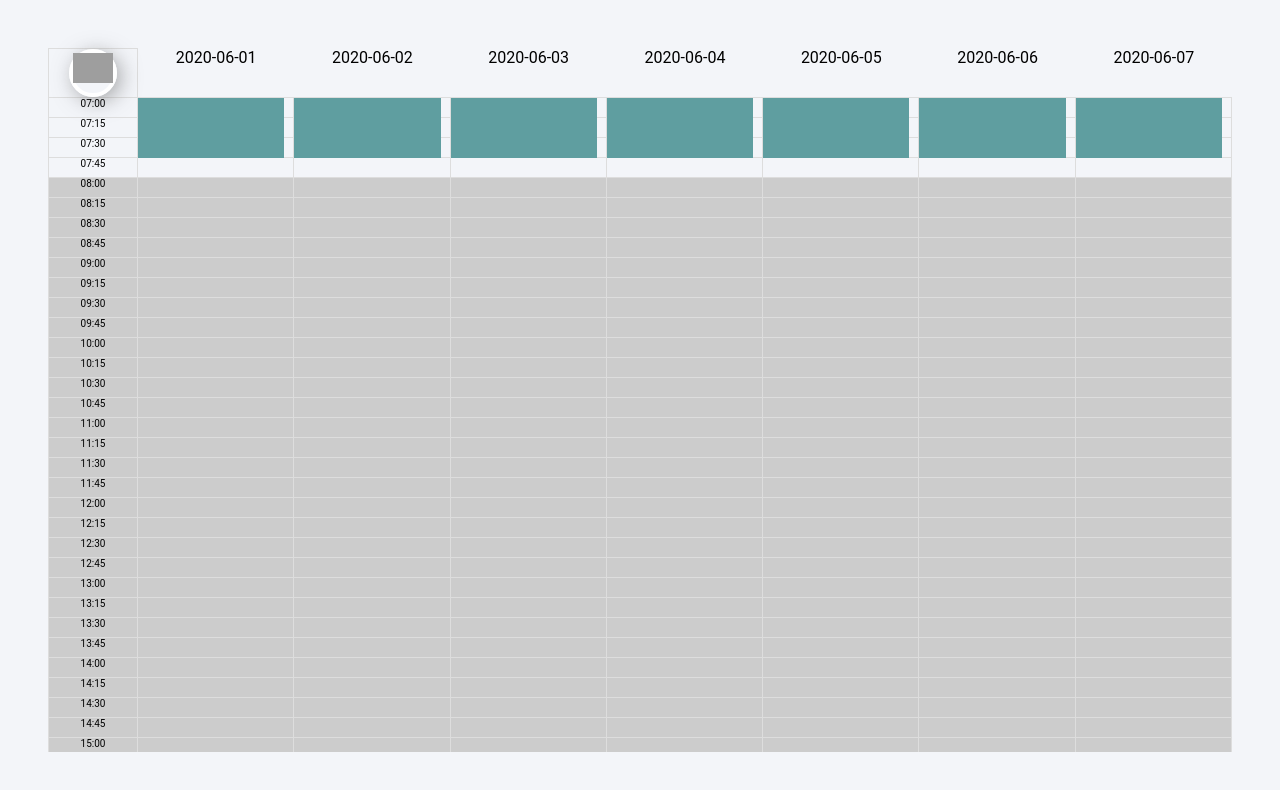
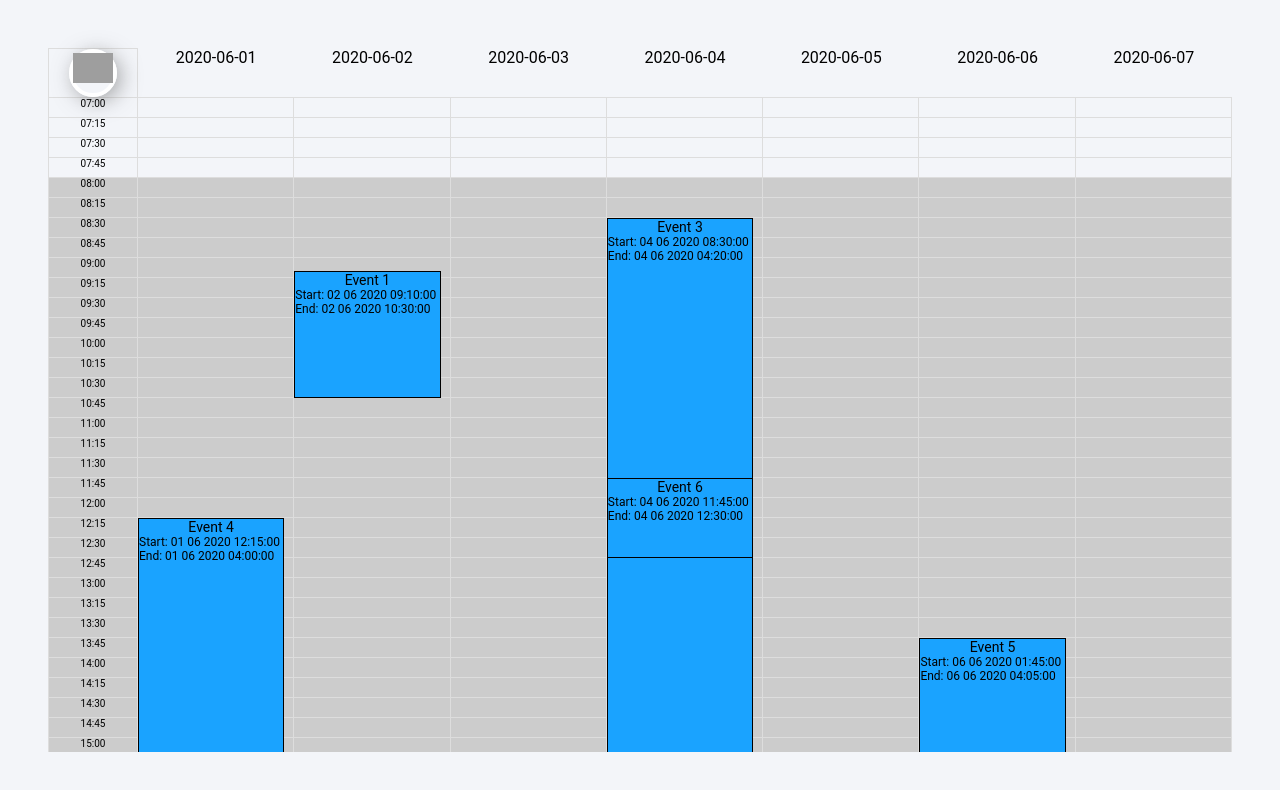
Before and after one commit to calledmeanh/calendar, a React (Create React App) app: page / in a window 1280 px wide. Shown: the top 790 px of the page. Built offline with nearby package versions, Linux system fonts and the light colour scheme; grey boxes are pictures that could not be loaded.

Commit message:
display event on calendar

```diff
--- a/src/app/Calendar/Content/Content.presenter.tsx
+++ b/src/app/Calendar/Content/Content.presenter.tsx
@@ -1,30 +1,43 @@
 import React, { useContext } from "react";
+import moment from "moment";
 import "./Content.style.scss";
 import { ContentContainerModule } from "./Content.container";
 import TimeColumn from "./TimeColumn";
 import DayColumn from "./DayColumn";
-import { CalendarContext } from "../../../constants";
+import { CalendarContext, DEFAULT_DATE_FOTMAT } from "../../../constants";
+import { week } from "../../../mocks";
 
 const ContentPresenter: React.FC<ContentContainerModule.Prensenter> = () => {
-  const { duration, displayDuration, workingTime, dayTime } = useContext(
-    CalendarContext
-  );
+  const {
+    duration,
+    displayDuration,
+    workingTime,
+    dayTime,
+    events,
+  } = useContext(CalendarContext);
   const childProps = {
     duration,
     displayDuration,
     workingTime,
     dayTime,
   };
+
+  let mappingEvents: { [key: string]: any } = {};
+  if (events && events.length > 0) {
+    for (let i = 0; i < events.length; i++) {
+      const evtDay = moment(events[i].timeStart)
+        .format(DEFAULT_DATE_FOTMAT)
+        .toString();
+      mappingEvents[evtDay] = [...(mappingEvents[evtDay] || []), events[i]];
+    }
+  }
+
   return (
     <div className="content">
       <TimeColumn {...childProps} />
-      <DayColumn {...childProps} />
-      <DayColumn {...childProps} />
-      <DayColumn {...childProps} />
-      <DayColumn {...childProps} />
-      <DayColumn {...childProps} />
-      <DayColumn {...childProps} />
-      <DayColumn {...childProps} />
+      {week.map((w) => {
+        return <DayColumn key={w} events={mappingEvents[w] || undefined} />;
+      })}
     </div>
   );
 };
--- a/src/app/Calendar/Content/DayColumn/DayColumn.container.tsx
+++ b/src/app/Calendar/Content/DayColumn/DayColumn.container.tsx
@@ -1,10 +1,13 @@
 import React, { Component } from "react";
 import DayColumnPresenter from "./DayColumn.presenter";
+import { TEvent } from "../../../../models";
 
 export declare module DayColumnContainerModule {
-  export type Props = {};
+  export type Props = {
+    events: TEvent[] | undefined;
+  };
   export type State = {};
-  export type Presenter = {};
+  export type Presenter = { events: TEvent[] | undefined };
 }
 
 class DayColumnContainer extends Component<
@@ -12,7 +15,7 @@ class DayColumnContainer extends Component<
   DayColumnContainerModule.State
 > {
   render() {
-    return <DayColumnPresenter />;
+    return <DayColumnPresenter events={this.props.events} />;
   }
 }
 
--- a/src/app/Calendar/Content/DayColumn/DayColumn.presenter.tsx
+++ b/src/app/Calendar/Content/DayColumn/DayColumn.presenter.tsx
@@ -16,6 +16,7 @@ const DayColumnPresenter: React.FC<DayColumnContainerModule.Presenter> = (
     context.dayTime.start,
     context.duration
   );
+
   return (
     <div className="day-column">
       {new Array(times).fill(0).map((t, i) => {
@@ -33,7 +34,7 @@ const DayColumnPresenter: React.FC<DayColumnContainerModule.Presenter> = (
           />
         );
       })}
-      <EventGroup />
+      <EventGroup events={props.events} />
     </div>
   );
 };
--- a/src/app/Calendar/Content/DayColumn/DayColumn.style.scss
+++ b/src/app/Calendar/Content/DayColumn/DayColumn.style.scss
@@ -3,4 +3,5 @@
   position: relative;
   display: flex;
   flex-direction: column;
+  height: 100%;
 }
--- a/src/app/Calendar/Content/Event/Event.presenter.tsx
+++ b/src/app/Calendar/Content/Event/Event.presenter.tsx
@@ -1,6 +1,29 @@
 import React from "react";
 import "./Event.style.scss";
-const EventPresenter = () => {
-  return <div className="event"></div>;
+import { TEvent } from "../../../../models";
+import moment from "moment";
+import { DEFAULT_DATE_TIME_FOTMAT } from "../../../../constants";
+
+interface Props {
+  top: string;
+  bottom: string;
+  event: TEvent;
+}
+
+const EventPresenter: React.FC<Props> = (props) => {
+  return (
+    <div style={{ top: props.top, bottom: props.bottom }} className="event">
+      <div className="event-title">{props.event.title}</div>
+      <div className="event-content">
+        <div>
+          Start:{" "}
+          {moment(props.event.timeStart).format(DEFAULT_DATE_TIME_FOTMAT)}
+        </div>
+        <div>
+          End: {moment(props.event.timeEnd).format(DEFAULT_DATE_TIME_FOTMAT)}
+        </div>
+      </div>
+    </div>
+  );
 };
 export default EventPresenter;
--- a/src/app/Calendar/Content/Event/Event.style.scss
+++ b/src/app/Calendar/Content/Event/Event.style.scss
@@ -1,10 +1,16 @@
 .event {
+  font-size: 1.2rem;
   width: 100%;
-  height: 6rem;
-  min-height: 2rem;
+  min-height: 0;
   max-height: 100%;
-  background-color: cadetblue;
+  background-color: #1aa3ff;
   cursor: pointer;
   overflow: hidden;
   position: absolute;
+  border: 1px solid #000;
+  &-title {
+    text-align: center;
+    color: #000;
+    font-size: 1.4rem;
+  }
 }
--- a/src/app/Calendar/EventGroup/EventGroup.container.tsx
+++ b/src/app/Calendar/EventGroup/EventGroup.container.tsx
@@ -1,19 +1,25 @@
 import React, { Component } from "react";
 import EventGroupPresenter from "./EventGroup.presenter";
+import { TEvent } from "../../../models";
 
 export declare module EventGroupContainerModule {
-  export type Props = {};
+  export type Props = {
+    events: TEvent[] | undefined;
+  };
   export type State = {};
 
-  export type Prensenter = {};
+  export type Prensenter = {
+    events: TEvent[] | undefined;
+  };
 }
 
 class EventGroupContainer extends Component<
   EventGroupContainerModule.Props,
   EventGroupContainerModule.State
 > {
+
   render() {
-    return <EventGroupPresenter />;
+    return <EventGroupPresenter events={this.props.events} />;
   }
 }
 
--- a/src/app/Calendar/EventGroup/EventGroup.presenter.tsx
+++ b/src/app/Calendar/EventGroup/EventGroup.presenter.tsx
@@ -1,14 +1,82 @@
-import React from "react";
+import React, { useEffect, useContext, useState } from "react";
 import "./EventGroup.style.scss";
 import { EventGroupContainerModule } from "./EventGroup.container";
-import EventPresenter from "../Content/Event/Event.presenter";
+import Event from "../Content/Event/Event.presenter";
+import { TDayTime, TEvent } from "../../../models";
+import { CalendarContext } from "../../../constants";
+import { TimeService } from "../../../services";
 
 const EventGroupPresenter: React.FC<EventGroupContainerModule.Prensenter> = (
   props
 ) => {
+  const context = useContext(CalendarContext);
+  const [timeCellPos, setTimeCellPos] = useState<any>(null);
+  const calcEventPosition = (dayTime: TDayTime, evt: TEvent, eventPos: any) => {
+    const evtStartTime = new Date(evt.timeStart);
+    const evtEndTime = new Date(evt.timeEnd);
+    const evtStartSeconds = TimeService.covertHourToSeconds(
+      evtStartTime.getHours(),
+      evtStartTime.getMinutes()
+    );
+    const evtEndSeconds = TimeService.covertHourToSeconds(
+      evtEndTime.getHours(),
+      evtEndTime.getMinutes()
+    );
+
+    const top = TimeService.calcDistanceBetweenTimes(
+      evtStartSeconds,
+      dayTime.start,
+      context.duration,
+      eventPos.height
+    );
+    const bottom = TimeService.calcDistanceBetweenTimes(
+      dayTime.end,
+      evtEndSeconds,
+      context.duration,
+      eventPos.height
+    );
+
+    return {
+      top,
+      bottom,
+    };
+  };
+
+  const getLineHeightEvent = () => {
+    const timeCell = document.querySelector(".time-cell");
+
+    return timeCell?.getBoundingClientRect();
+  };
+
+  const handleResponsive = () => {
+    setTimeCellPos(getLineHeightEvent());
+  };
+
+  useEffect(() => {
+    handleResponsive();
+    window.addEventListener("resize", handleResponsive);
+    return () => {
+      window.removeEventListener("resize", handleResponsive);
+    };
+  }, []);
+
   return (
     <div className="event-group">
-      <EventPresenter />
+      {timeCellPos &&
+        props.events &&
+        props.events.length > 0 &&
+        props.events.map((e) => {
+          const evtPos = calcEventPosition(context.dayTime, e, timeCellPos);
+
+          return (
+            <Event
+              key={e.id}
+              top={`${evtPos.top}px`}
+              bottom={`${evtPos.bottom}px`}
+              event={e}
+            />
+          );
+        })}
     </div>
   );
 };
--- a/src/mocks/events.ts
+++ b/src/mocks/events.ts
@@ -7,4 +7,34 @@ export const EVENTS: TEvent[] = [
     timeStart: new Date("2020-06-02 09:10:00").toISOString(),
     timeEnd: new Date("2020-06-02 10:30:00").toISOString(),
   },
+  {
+    id: "evt2",
+    title: "Event 2",
+    timeStart: new Date("2020-06-02 15:35:00").toISOString(),
+    timeEnd: new Date("2020-06-02 16:20:00").toISOString(),
+  },
+  {
+    id: "evt3",
+    title: "Event 3",
+    timeStart: new Date("2020-06-04 08:30:00").toISOString(),
+    timeEnd: new Date("2020-06-04 16:20:00").toISOString(),
+  },
+  {
+    id: "evt4",
+    title: "Event 4",
+    timeStart: new Date("2020-06-01 12:15:00").toISOString(),
+    timeEnd: new Date("2020-06-01 16:00:00").toISOString(),
+  },
+  {
+    id: "evt5",
+    title: "Event 5",
+    timeStart: new Date("2020-06-06 13:45:00").toISOString(),
+    timeEnd: new Date("2020-06-06 16:05:00").toISOString(),
+  },
+  {
+    id: "evt6",
+    title: "Event 6",
+    timeStart: new Date("2020-06-04 11:45:00").toISOString(),
+    timeEnd: new Date("2020-06-04 12:30:00").toISOString(),
+  },
 ];
--- a/src/services/time.ts
+++ b/src/services/time.ts
@@ -12,7 +12,23 @@ export const TimeService = {
   checkToDisplayTime,
   convertSecondsToHourString,
   checkWorkingTime,
+  calcDistanceBetweenTimes,
 };
+
+function calcDistanceBetweenTimes(
+  end: number,
+  start: number,
+  duration: number,
+  lineHeight: number
+): number {
+  const jumps = calcTimeJump(end, start, duration);
+  let height: number = jumps * lineHeight;
+
+  const rest = end - (duration * jumps + start);
+  const restHeight = (rest * lineHeight) / duration;
+
+  return height + restHeight;
+}
 
 function covertHourToSeconds(hour: number, minute: number): number {
   const result = hour * SECONDS_PER_HOUR + minute * SECONDS_PER_MINUTE;
```
